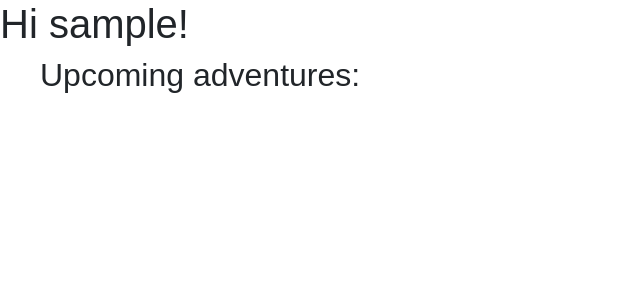
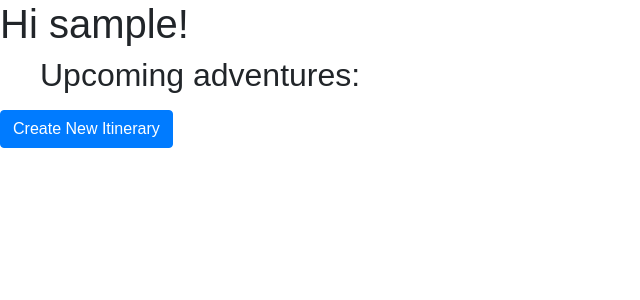
Before and after one commit to KatieAquino/itinerator-travel-app, a Flask app: page /profile in a window 1280 px wide. Shown: the part 102-402 px from the top of the page, without its empty margins (0-640 px from the left). Run offline with Flask 2, Linux system fonts and the light colour scheme; the visitor is signed in with stand-in values (Sample User, id 1); data comes from the database, SQL or seed files in the repository; data that the repository does not hold is empty.

Commit message:
Creates functions to allow user to edit details of an entry on an itinerary

```diff
--- a/crud.py
+++ b/crud.py
@@ -104,6 +104,22 @@ def find_entries_by_itinerary(itinerary):
     return Entry.query.filter(Entry.itinerary == itinerary).all()
 
 
+def find_entry_by_id(id):
+    """Find and return an entry by id number"""
+
+    return Entry.query.get(id)
+
+
+def update_entry(new_name, new_comment, new_url, entry):
+    """Updates entry information based on user input"""
+
+    entry.name = new_name
+    entry.comment = new_comment
+    entry.url = new_url
+
+    db.session.commit()
+
+
 
 
 if __name__ == '__main__':
--- a/server.py
+++ b/server.py
@@ -125,6 +125,30 @@ def show_entries_for_itinerary(id):
                             entry_details=entry_details)
 
 
+@app.route('/api/create-itinerary', methods=['POST'])
+def user_create_itinerary():
+    """Allows user to create a new itinerary"""
+
+
+@app.route('/api/update-entry/<id>', methods=['POST'])
+def user_edit_entry(id):
+    """Allows user to edit an entry on an itinerary"""
+
+    name = request.form.get('name-edit')
+    comments = request.form.get('comment-edit')
+    url = request.form.get('url-edit')
+    entry = crud.find_entry_by_id(id)
+    print('*' * 25)
+    print('entry is: ', entry)
+    print('*' * 25)
+
+    crud.update_entry(name, comments, url, entry)
+
+    flash(f'{name} successfully updated!')
+    return redirect('/profile')
+
+
+
 
 if __name__ == '__main__':
     connect_to_db(app)
--- a/templates/profile.html
+++ b/templates/profile.html
@@ -15,4 +15,9 @@
     {% endfor %}
   </ul>
 
+  <div class="form-group mb-2">
+    <button type="button"
+    class="btn btn-primary"
+    id="new-itinerary"> Create New Itinerary </button>
+
 {% endblock %}
```
Also changed, not shown: templates/itinerary_details.html (+39 -0 lines).
